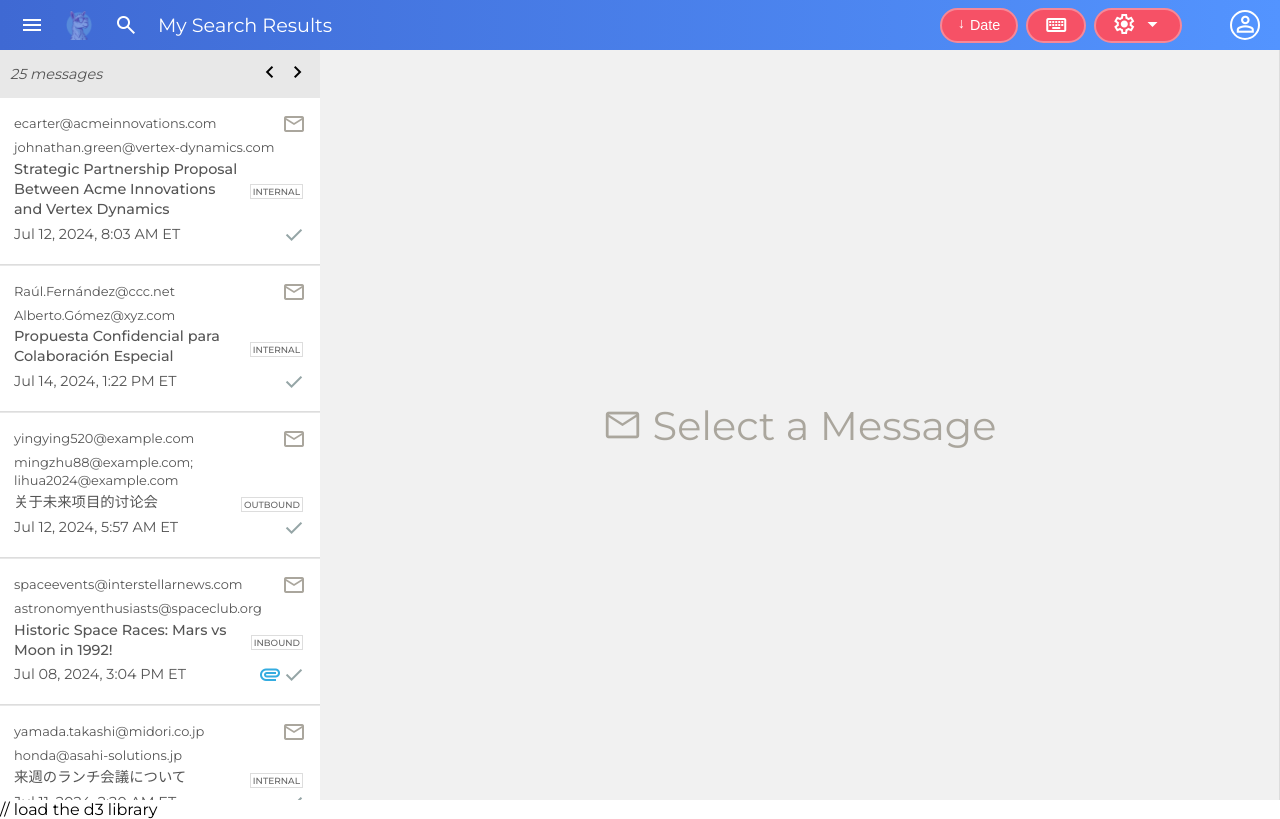
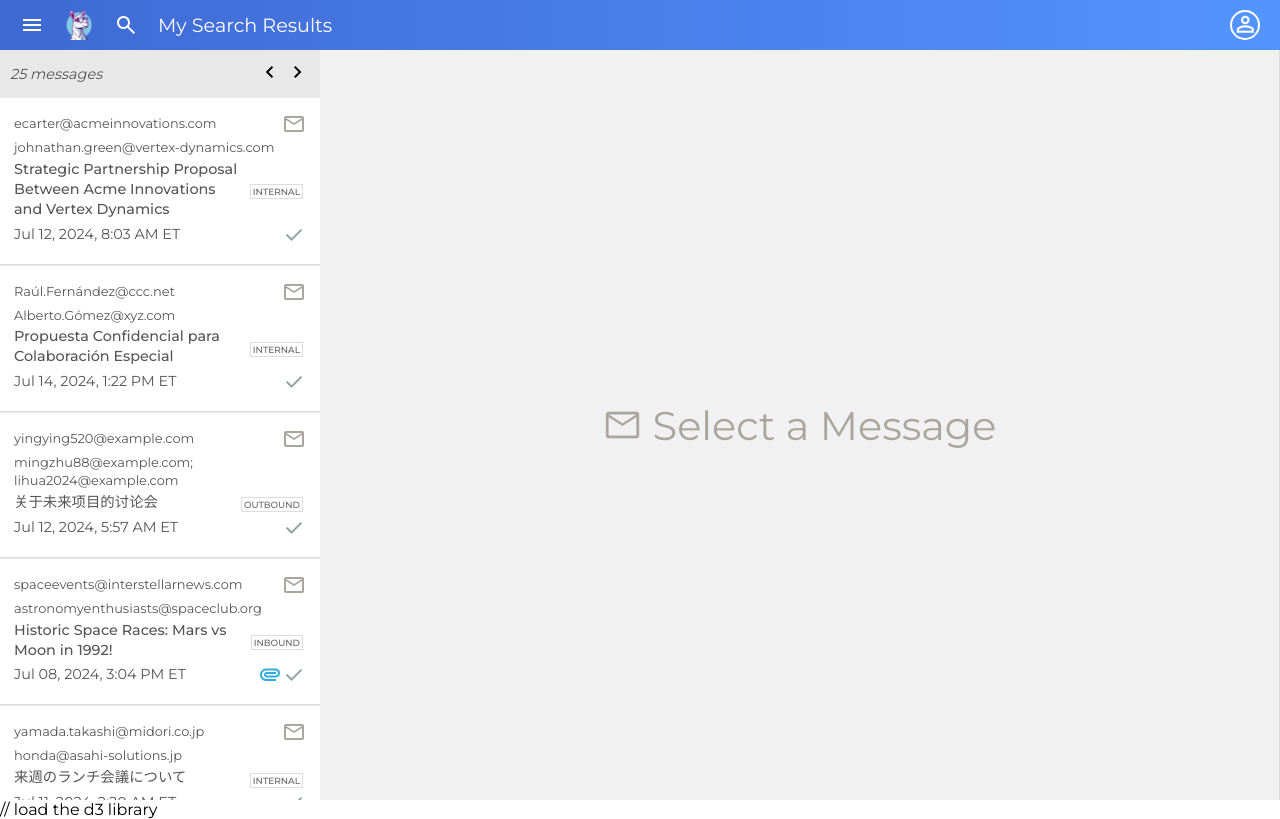
Before and after one commit to jparkerweb/queue-tha-llama, a website: page public/message-review.html in a window 1280 px wide. Drawn offline with nearby package versions, Linux system fonts and the light colour scheme.

Commit message:
update message-review demo header

```diff
--- a/public/message-review.html
+++ b/public/message-review.html
@@ -17,24 +17,12 @@
         <div class="header--left">
             <a href="/">
                 <span class="header__menu material-symbols-outlined">menu</span>
-                <img class="header__logo" src="./img/background.png" height="30px">
+                <img class="header__logo" src="./img/logo.png" height="30px">
                 <span class="header__search-icon material-symbols-outlined">search</span>
                 <div class="header__search-title">My Search Results</div>
             </a>
         </div>
         <div class="header--right">
-            <button class="header__button">
-                <span style="position: relative; top: -2px; padding-right: 5px;">↓</span> Date
-            </button>
-            <button class="header__button">
-                <a href="/demo.html" target="demo" style="color:white !important;"><span class="material-symbols-outlined">keyboard</span></a>
-            </button>
-            <button class="header__button">
-                <a href="/demo2.html" target="demo" style="color:white !important; text-decoration:none !important;">
-                    <span class="material-symbols-outlined">settings</span>
-                    <span class="material-symbols-outlined">arrow_drop_down</span>
-                </a>
-            </button>
             <a id="chatsession" target="chatsession" style="color:white !important;"><span class="header__user-icon material-symbols-outlined">person</span></a>
         </div>
     </div>
```
Also changed, not shown: public/img/logo.png (added).
